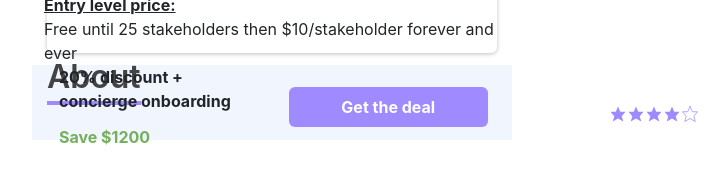
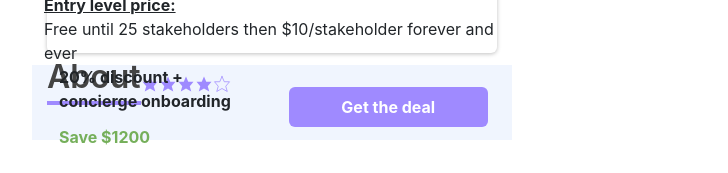
Before and after one commit to Summ-Technologies/react-sandbox, a React (Create React App) app: page / in a window 1280 px wide. Shown: the part 256-429 px from the top of the page, without its empty margins (4-732 px from the left). Built offline with nearby package versions, Linux system fonts and the light colour scheme; the HTML template or start-up script is replaced by a standard one.

Commit message:
5 stars component done

```diff
--- a/src/components/ReviewStars.tsx
+++ b/src/components/ReviewStars.tsx
@@ -8,20 +8,27 @@ type ReviewStarsProps = {
 
 export default function ReviewStars(props: ReviewStarsProps) {
   let styles: { [key: string]: CSSProperties } = {
-    text: { paddingLeft: 5 },
     container: {
-      display: "flex",
-      justifyContent: "center",
-      alignItems: "center",
+      display: "inline-block",
     },
   };
   return (
     <div style={styles.container}>
-      <img src={starFilled} style={{ width: 18, height: 18 }} alt={"star"} />
-      <img src={starFilled} style={{ width: 18, height: 18 }} alt={"star"} />
-      <img src={starFilled} style={{ width: 18, height: 18 }} alt={"star"} />
-      <img src={starFilled} style={{ width: 18, height: 18 }} alt={"star"} />
-      <img src={starEmpty} style={{ width: 18, height: 18 }} alt={"star"} />
+      {[...Array(props.numStars)].map((value: undefined, index: number) => (
+        <img
+          src={starFilled}
+          style={{ width: 18, height: 18 }}
+          key={index}
+          alt={"star filled"}
+        />
+      ))}
+      {[...Array(5 - props.numStars)].map((value: undefined, index: number) => (
+        <img
+          src={starEmpty}
+          style={{ width: 18, height: 18 }}
+          alt={"star empty"}
+        />
+      ))}
     </div>
   );
 }
```
